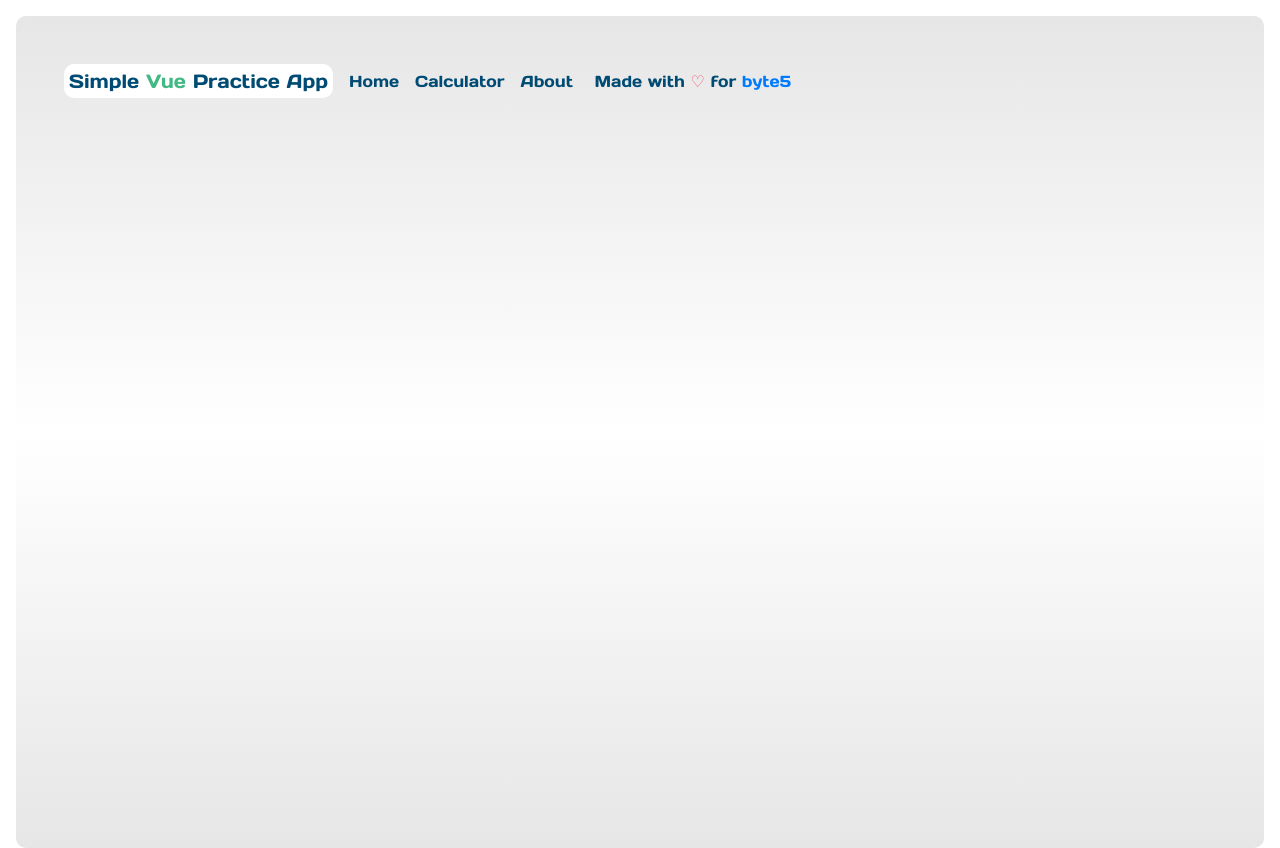
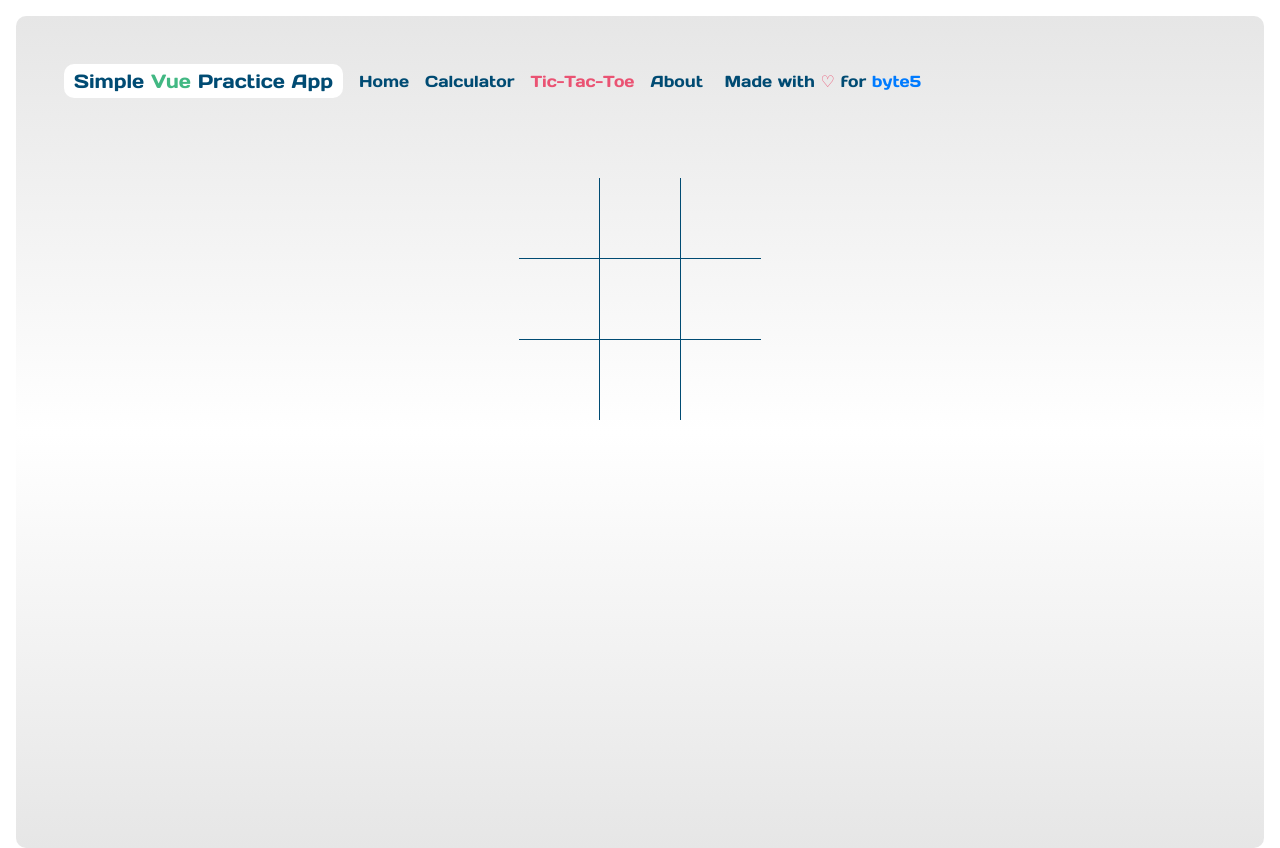
Before and after one commit to asilva87/vue-byte5, a Vue app: page /tic-tac-toe in a window 1280 px wide. Built offline with nearby package versions, Linux system fonts and the light colour scheme.

Commit message:
Create Tic-Tac-Toe

```diff
--- a/src/App.vue
+++ b/src/App.vue
@@ -20,6 +20,10 @@ import { RouterLink, RouterView } from 'vue-router'
 
                     <span class="navbar__item">
                         <RouterLink to="/calculator">Calculator</RouterLink>
+                    </span>
+
+                    <span class="navbar__item">
+                        <RouterLink to="/tic-tac-toe">Tic-Tac-Toe</RouterLink>
                     </span>
 
                     <span class="navbar__item">
@@ -72,7 +76,7 @@ import { RouterLink, RouterView } from 'vue-router'
 
 .navbar__item__logo {
     background-color: white;
-    padding: 5px;
+    padding: 5px 10px;
     border-radius: 10px;
     font-size: 1.2rem;
     min-width: 98px;
--- a/src/router/index.ts
+++ b/src/router/index.ts
@@ -15,6 +15,11 @@ const router = createRouter({
             component: () => import('../views/CalculatorView.vue')
         },
         {
+            path: '/tic-tac-toe',
+            name: 'tic-tac-toe',
+            component: () => import('../views/TicTacToeView.vue')
+        },
+        {
             path: '/about',
             name: 'about',
             // route level code-splitting
--- /dev/null
+++ b/src/views/TicTacToeView.vue
@@ -0,0 +1,103 @@
+<script setup lang="ts">
+import { ref } from 'vue'
+
+enum Players {
+    X = 'X',
+    O = 'O',
+}
+
+const board = ref([
+    ['', '', ''],
+    ['', '', ''],
+    ['', '', '']
+])
+const currentPlayer = ref(Players.X)
+const gameOver = ref(false)
+
+const checkForWin = (): void => {
+    const localBoard = [...board.value]
+
+    const leftDiagonal = Array.from(new Set([localBoard[0][0], localBoard[1][1], localBoard[2][2]]))
+    const rightDiagonal = Array.from(new Set([localBoard[0][2], localBoard[1][1], localBoard[2][0]]))
+    const rows = localBoard.map((row) => new Set([row[0], row[1], row[2]]))
+    // const cols = localBoard
+}
+
+// Change this
+const handleTurn = (coords: number[]): void => {
+    if (!board.value[coords[0]][coords[1]])
+        board.value[coords[0]][coords[1]] = currentPlayer.value;
+
+    currentPlayer.value = currentPlayer.value === Players.X ? Players.O : Players.X
+
+    checkForWin()
+}
+
+</script>
+
+<template>
+    <main class="board">
+        <!-- <div class="board__row" v-for="(row, rowIndex) in board" :key="rowIndex">
+            <div class="board__row__cell">{{ row[0] }}</div>
+            <div class="board__row__cell">{{ row[1] }}</div>
+            <div class="board__row__cell">{{ row[2] }}</div>
+        </div> -->
+
+        <!-- Not using for-loop due to each cell having their own specific styling. -->
+        <div class="board__row">
+            <div @click="handleTurn([0, 0])" class="board__row__cell">{{ board[0][0] }}</div>
+            <div @click="handleTurn([0, 1])" class="board__row__cell" id="tc">{{ board[0][1] }}</div>
+            <div @click="handleTurn([0, 2])" class="board__row__cell">{{ board[0][2] }}</div>
+        </div>
+
+        <div class="board__row">
+            <div @click="handleTurn([1, 0])" class="board__row__cell" id="cl">{{ board[1][0] }}</div>
+            <div @click="handleTurn([1, 1])" class="board__row__cell" id="cc">{{ board[1][1] }}</div>
+            <div @click="handleTurn([1, 2])" class="board__row__cell" id="cr">{{ board[1][2] }}</div>
+        </div>
+
+        <div class="board__row">
+            <div @click="handleTurn([2, 0])" class="board__row__cell">{{ board[2][0] }}</div>
+            <div @click="handleTurn([2, 1])" class="board__row__cell" id="bc">{{ board[2][1] }}</div>
+            <div @click="handleTurn([2, 2])" class="board__row__cell">{{ board[2][2] }}</div>
+        </div>
+    </main>
+</template>
+
+<style scoped>
+    .board {
+        display: flex;
+        flex-direction: column;
+        font-family: 'DaysOne';
+        font-size: 3rem;
+        text-transform: uppercase;
+    }
+
+    .board__row {
+        display: flex;
+        justify-content: center;
+    }
+
+    .board__row__cell {
+        height: 5rem;
+        width: 5rem;
+        display: flex;
+        justify-content: center;
+        align-items: center;
+        user-select: none;
+    }
+
+    .board__row__cell:hover {
+        cursor: pointer;
+    }
+
+    #tc, #cc, #bc {
+        border-left: 1px solid var(--dark-blue);
+        border-right: 1px solid var(--dark-blue);
+    }
+
+    #cl, #cc, #cr{
+        border-top: 1px solid var(--dark-blue);
+        border-bottom: 1px solid var(--dark-blue);
+    }
+</style>
```
